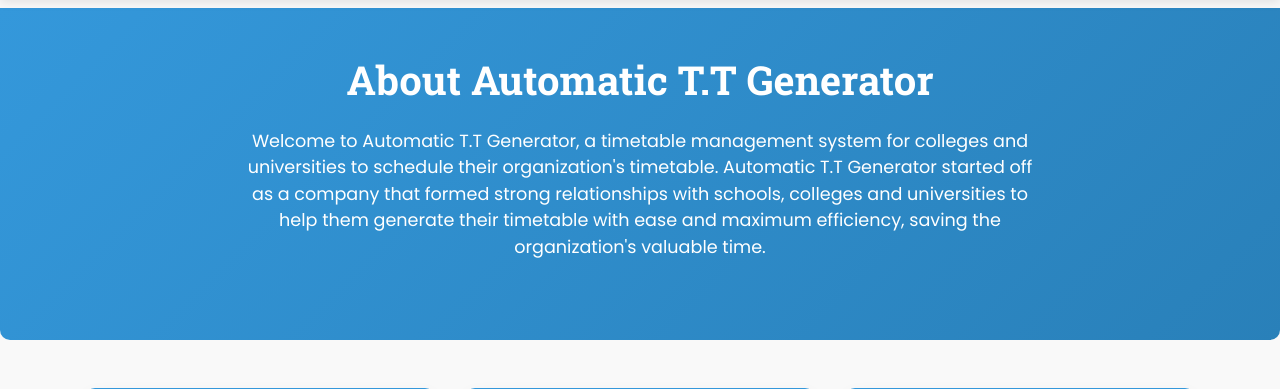
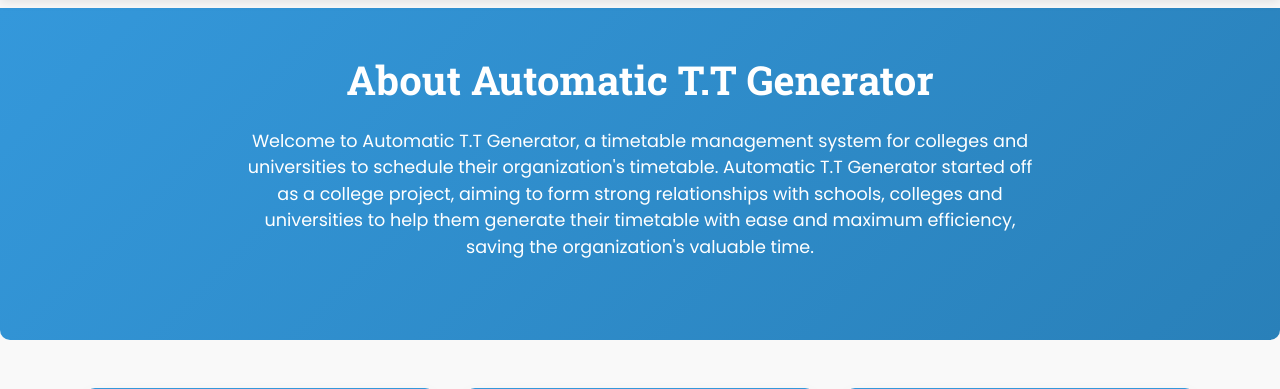
Before and after one commit to parthjangam/Timetable-generator-using-Genetic-algorithm, a Django app: page /about in a window 1280 px wide. Shown: the part 62-451 px from the top of the page. Run offline with Django 3.2, Linux system fonts and the light colour scheme.

Commit message:
Update aboutus.html

```diff
--- a/projttgs/templates/aboutus.html
+++ b/projttgs/templates/aboutus.html
@@ -214,7 +214,7 @@
             <h1 class="hero-title">About Automatic T.T Generator</h1>
             <p class="hero-description">
                 Welcome to Automatic T.T Generator, a timetable management system for colleges and universities to schedule their
-                organization's timetable. Automatic T.T Generator started off as a company that formed strong relationships with
+                organization's timetable. Automatic T.T Generator started off as a college project, aiming to form strong relationships with
                 schools, colleges and universities to help them generate their timetable with ease and maximum
                 efficiency, saving the organization's valuable time.
             </p>
```
